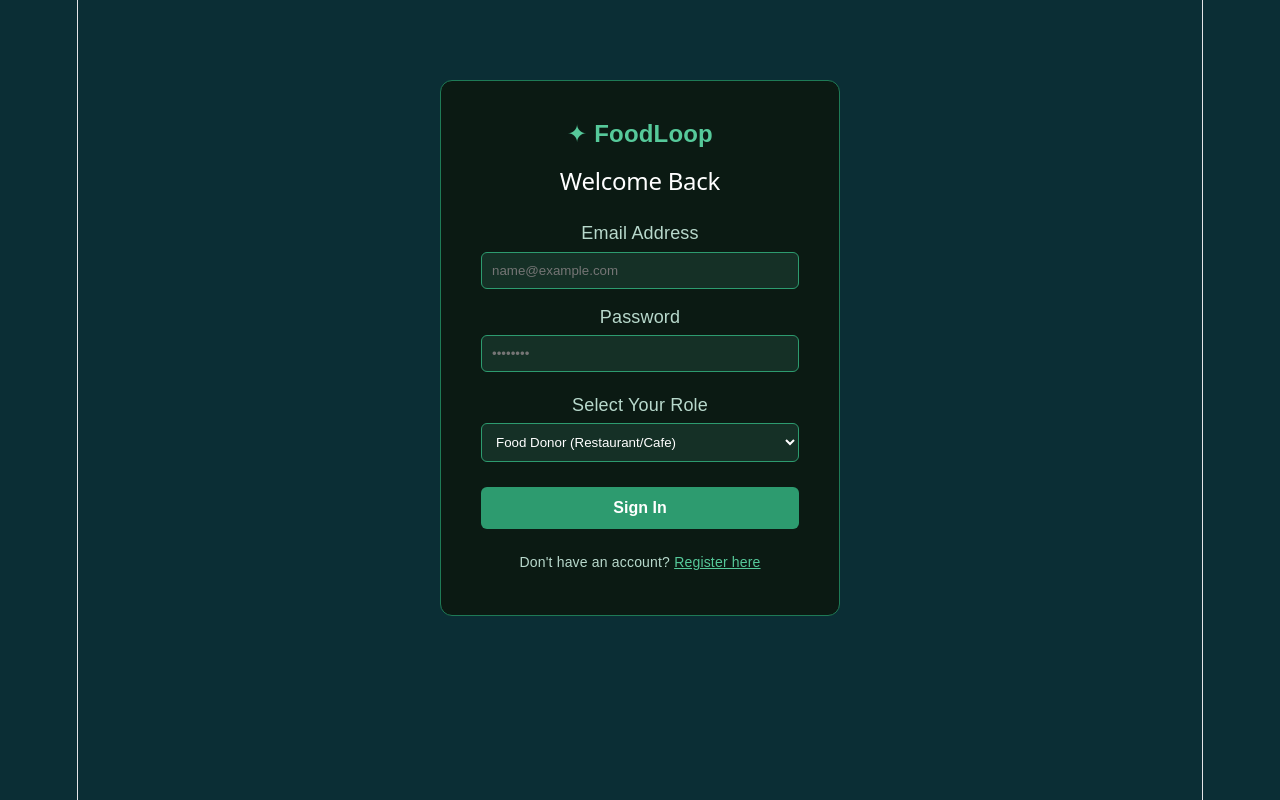
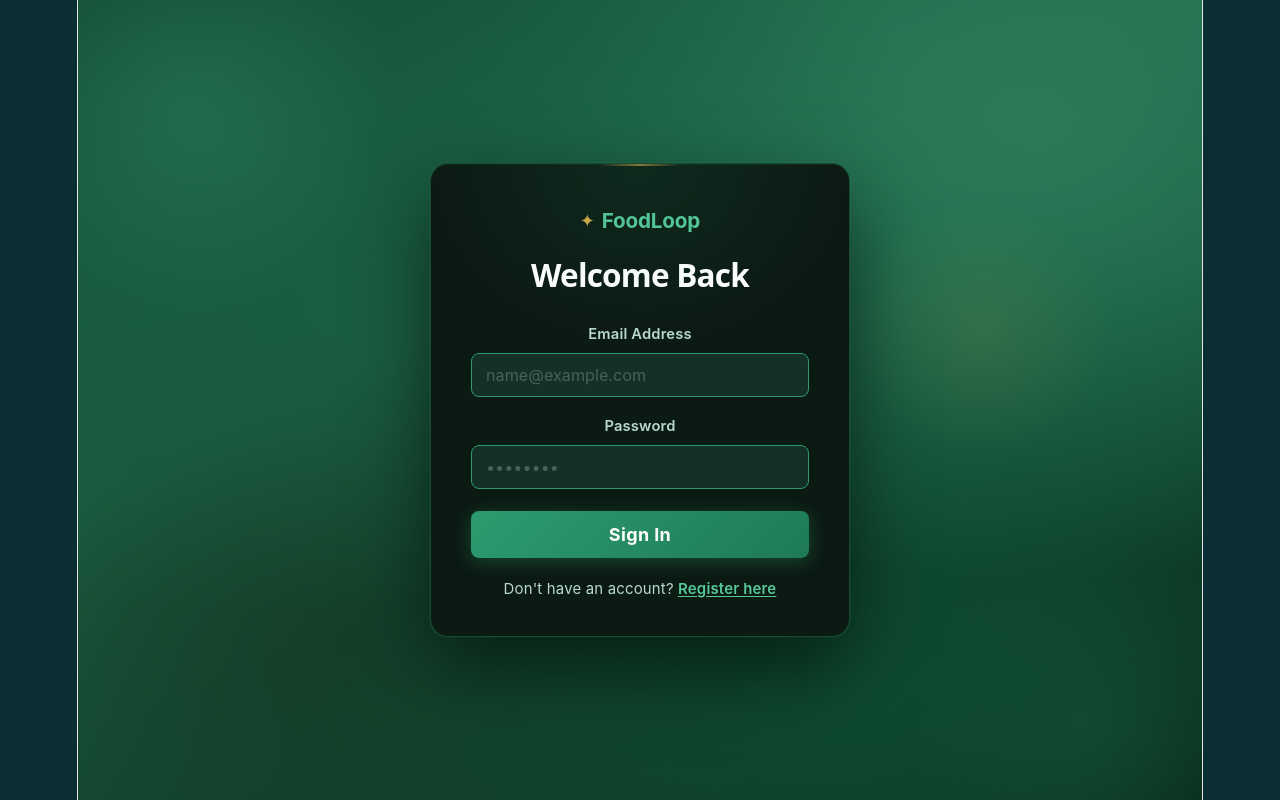
Before and after one commit to FajarKurniawan11/foodloop, a React (Vite) app: page / in a window 1280 px wide. Both pictures are taken after a click on the button "Sign In". Built offline with nearby package versions, Linux system fonts and the light colour scheme.

Commit message:
Refactor login component and improve UI elements

```diff
--- a/src/pages/login.jsx
+++ b/src/pages/login.jsx
@@ -1,187 +1,111 @@
 import React, { useState } from "react";
+import "../styles/login.css";
 
 export default function AuthForm({ onLoginSuccess, onBrandClick }) {
   const [isRegister, setIsRegister] = useState(false);
   const [role, setRole] = useState("donor");
   const [email, setEmail] = useState("");
   const [password, setPassword] = useState("");
+  const [username, setUsername] = useState("");
 
   const handleSubmit = (e) => {
     e.preventDefault();
 
     if (isRegister) {
-    alert("Registrasi berhasil! Silakan login.");
-
-    // Kosongkan form
+      alert("Registration successful! Please log in.");
       setEmail("");
       setPassword("");
-
-    // Kembali ke halaman login
+      setUsername("");
       setIsRegister(false);
     } else {
-  console.log("Role yang dipilih:", role);
-
+      console.log("Selected role:", role);
       if (onLoginSuccess) {
         onLoginSuccess(role);
       }
-
-  setEmail("");
-  setPassword("")
-
-    // Kosongkan form setelah login
       setEmail("");
       setPassword("");
     }
   };
 
   return (
-    <div
-      style={{
-        padding: "40px",
-        maxWidth: "400px",
-        margin: "80px auto",
-        backgroundColor: "#0b1a13",
-        borderRadius: "12px",
-        border: "1px solid #1e7a56",
-        fontFamily: "sans-serif",
-      }}
-    >
-      {/* Tombol Logo kembali ke Beranda */}
-      <div
-        onClick={onBrandClick}
-        style={{
-          cursor: "pointer",
-          fontSize: "24px",
-          fontWeight: "bold",
-          color: "#56c99a",
-          marginBottom: "20px",
-          textAlign: "center",
-        }}
-      >
-        ✦ FoodLoop
+    <div className="auth-page">
+      <div className="auth-blob auth-blob--tl" />
+      <div className="auth-blob auth-blob--br" />
+      <div className="auth-blob auth-blob--gold" />
+
+      <div className="auth-card">
+        <div className="auth-logo" onClick={onBrandClick}>
+          <span className="auth-logo__icon">✦</span> FoodLoop
         </div>
 
-      <form onSubmit={handleSubmit}>
-        <h2
-          style={{ color: "#fff", textAlign: "center", marginBottom: "25px" }}
-        >
+        <h2 className="auth-title">
           {isRegister ? "Create Account" : "Welcome Back"}
         </h2>
 
-        <div style={{ marginBottom: "15px" }}>
-          <label
-            style={{ color: "#b8d9cc", display: "block", marginBottom: "5px" }}
-          >
-            Email Address
-          </label>
+        <form onSubmit={handleSubmit} className="auth-form">
+          {isRegister && (
+            <div className="auth-field">
+              <label>Username</label>
+              <input
+                type="text"
+                required
+                placeholder="yourname"
+                value={username}
+                onChange={(e) => setUsername(e.target.value)}
+              />
+            </div>
+          )}
+          <div className="auth-field">
+            <label>Email Address</label>
             <input
               type="email"
               required
               placeholder="name@example.com"
               value={email}
               onChange={(e) => setEmail(e.target.value)}
-  style={{
-    width: "100%",
-    padding: "10px",
-    borderRadius: "6px",
-    backgroundColor: "#153026",
-    color: "#fff",
-    border: "1px solid #2d9b6f",
-    boxSizing: "border-box",
-  }}
             />
           </div>
 
-        <div style={{ marginBottom: "20px" }}>
-          <label
-            style={{ color: "#b8d9cc", display: "block", marginBottom: "5px" }}
-          >
-            Password
-          </label>
+          <div className="auth-field">
+            <label>Password</label>
             <input
               type="password"
               required
               placeholder="••••••••"
               value={password}
               onChange={(e) => setPassword(e.target.value)}
-  style={{
-    width: "100%",
-    padding: "10px",
-    borderRadius: "6px",
-    backgroundColor: "#153026",
-    color: "#fff",
-    border: "1px solid #2d9b6f",
-    boxSizing: "border-box",
-  }}
             />
           </div>
 
-        {/* INPUT PILIHAN ROLE - INI KUNCINYA */}
-        <div style={{ marginBottom: "25px" }}>
-          <label
-            style={{ color: "#b8d9cc", display: "block", marginBottom: "5px" }}
-          >
-            Select Your Role
-          </label>
-          <select
-            value={role}
-            onChange={(e) => setRole(e.target.value)}
-            style={{
-              width: "100%",
-              padding: "10px",
-              borderRadius: "6px",
-              backgroundColor: "#153026",
-              color: "#fff",
-              border: "1px solid #2d9b6f",
-              cursor: "pointer",
-            }}
-          >
+          {/* Role selector — register only */}
+          {isRegister && (
+            <div className="auth-field">
+              <label>Select Your Role</label>
+              <select value={role} onChange={(e) => setRole(e.target.value)}>
                 <option value="donor">Food Donor (Restaurant/Cafe)</option>
                 <option value="volunteer">Volunteer (Courier/Driver)</option>
                 <option value="beneficiary">Beneficiary (Family/NGO)</option>
               </select>
             </div>
+          )}
 
-        {/* Tombol Sign In / Sign Up */}
-        <button
-          type="submit"
-          style={{
-            width: "100%",
-            padding: "12px",
-            borderRadius: "6px",
-            backgroundColor: "#2d9b6f",
-            color: "#fff",
-            border: "none",
-            fontWeight: "bold",
-            cursor: "pointer",
-            fontSize: "16px",
-          }}
-        >
+          <button type="submit" className="auth-btn">
             {isRegister ? "Sign Up" : "Sign In"}
           </button>
+        </form>
 
-        {/* Toggle Login/Register */}
-        <p
-          style={{
-            color: "#b8d9cc",
-            textAlign: "center",
-            marginTop: "20px",
-            fontSize: "14px",
-          }}
-        >
+        <p className="auth-switch">
           {isRegister ? "Already have an account? " : "Don't have an account? "}
           <span
+            className="auth-switch__link"
             onClick={() => setIsRegister(!isRegister)}
-            style={{
-              color: "#56c99a",
-              cursor: "pointer",
-              textDecoration: "underline",
-            }}
           >
             {isRegister ? "Login here" : "Register here"}
           </span>
         </p>
-      </form>
+
+        <div className="auth-card__accent" />
+      </div>
     </div>
   );
 }
```
Lines whose indentation alone changed are shown as unchanged.
